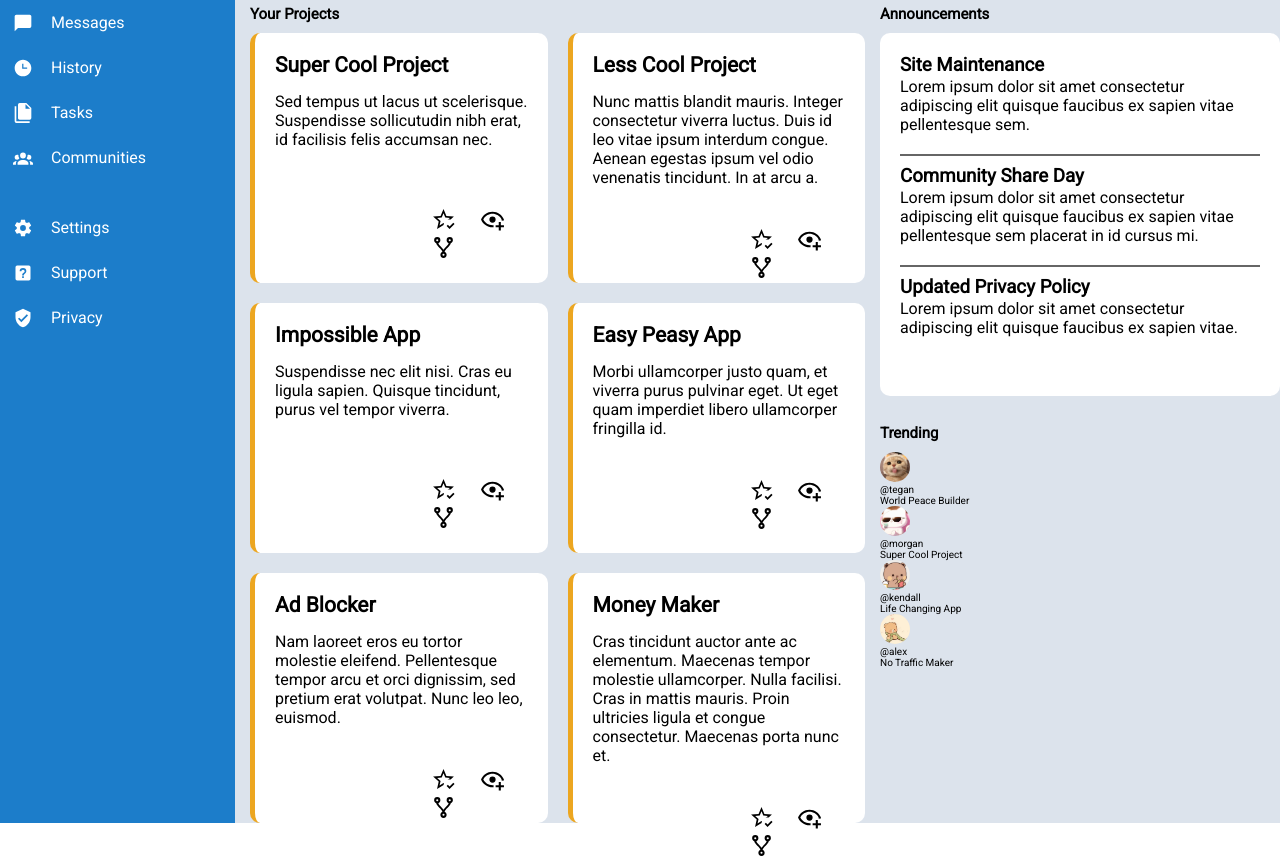
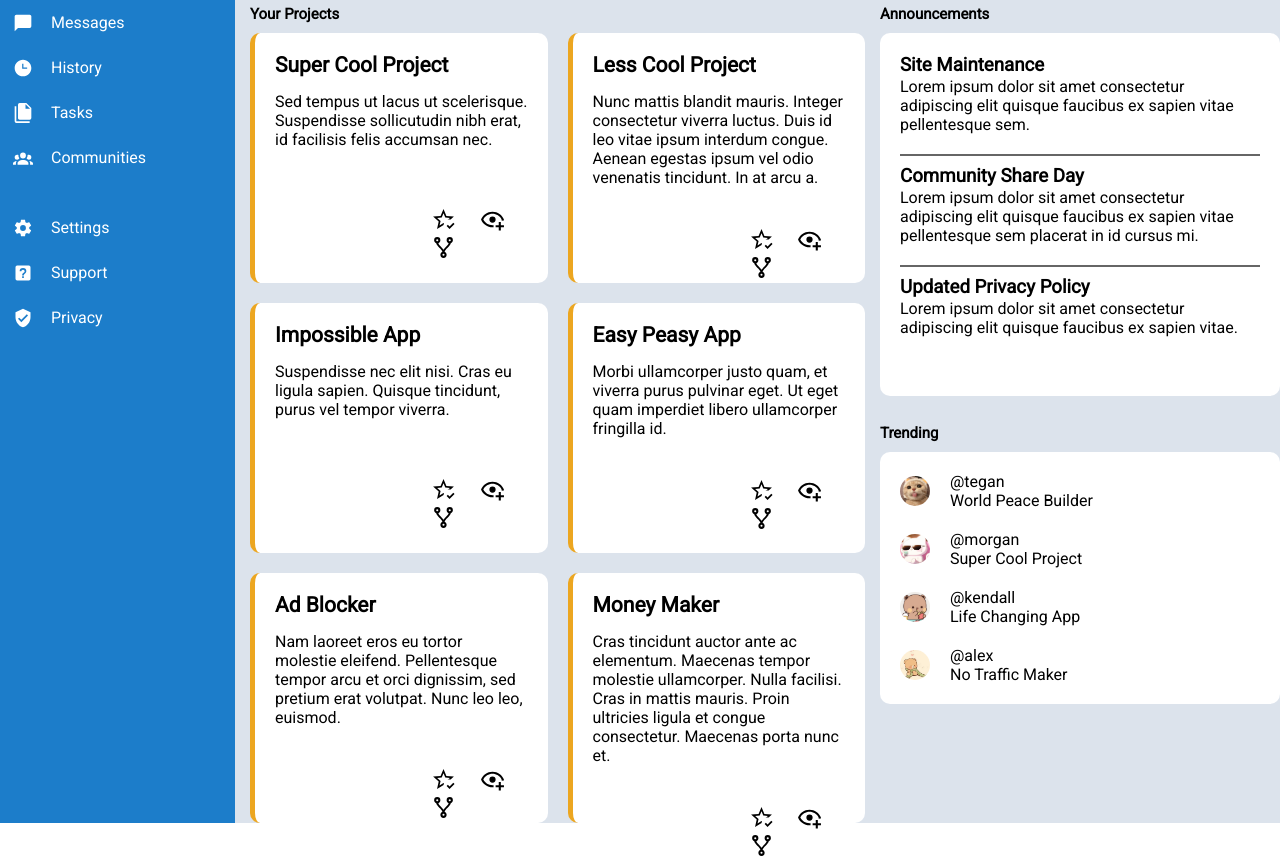
Before and after one commit to davidreichardt/admin-dashboard, a website: page index.html in a window 1280 px wide. Shown: the part 165-1026 px from the top of the page. Drawn offline with Linux system fonts and the light colour scheme.

Commit message:
trending layout passable

```diff
--- a/index.html
+++ b/index.html
@@ -308,14 +308,17 @@
         </article>
         <article class="trending-container">
           <h2 class="trending-heading">Trending</h2>
+          <div class="trending">
             <div class="trending-project">
               <img
                 src="/assets/profile-pic-2.jpg"
                 alt="profile image"
                 class="profile-image"
               />
+              <div class="trending-project-info">
                 <p class="username">@tegan</p>
                 <p class="project-title">World Peace Builder</p>
+              </div>
             </div>
             <div class="trending-project">
               <img
@@ -323,8 +326,10 @@
                 alt="profile image"
                 class="profile-image"
               />
+              <div class="trending-project-info">
                 <p class="username">@morgan</p>
                 <p class="project-title">Super Cool Project</p>
+              </div>
             </div>
             <div class="trending-project">
               <img
@@ -332,8 +337,10 @@
                 alt="profile image"
                 class="profile-image"
               />
+              <div class="trending-project-info">
                 <p class="username">@kendall</p>
                 <p class="project-title">Life Changing App</p>
+              </div>
             </div>
             <div class="trending-project">
               <img
@@ -341,8 +348,11 @@
                 alt="profile image"
                 class="profile-image"
               />
+              <div class="trending-project-info">
                 <p class="username">@alex</p>
                 <p class="project-title">No Traffic Maker</p>
+              </div>
+            </div>
           </div>
         </article>
       </main>
--- a/main.css
+++ b/main.css
@@ -212,3 +212,28 @@ html {
 .announcement {
   margin-bottom: 2rem;
 }
+
+.trending-container {
+  grid-area: 2 / 2 / 3 / -1;
+}
+
+.trending {
+  display: grid;
+  grid-template: repeat(4, 1fr);
+  gap: 2rem;
+  width: 40rem;
+  background-color: white;
+  border-radius: 10px;
+  padding: 2rem;
+  font-size: 1.6rem;
+}
+
+.trending-project {
+  display: grid;
+  grid-template-columns: 3rem 1fr;
+  gap: 2rem;
+}
+
+.trending-project img {
+  align-self: center;
+}
```
Lines whose indentation alone changed are shown as unchanged.
